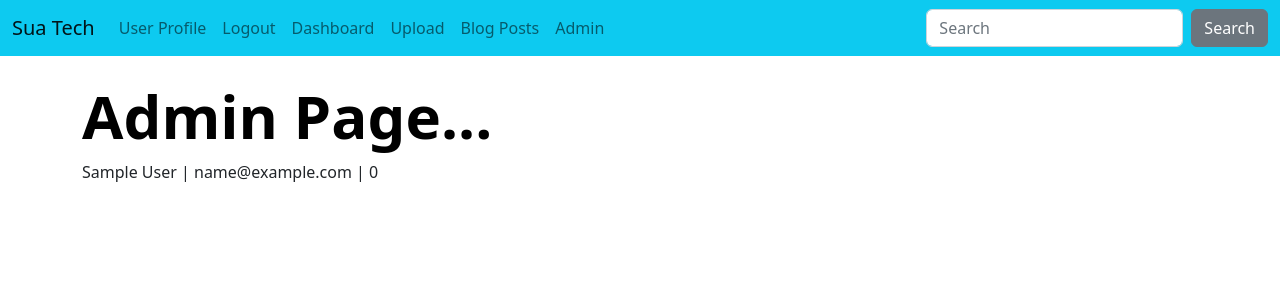
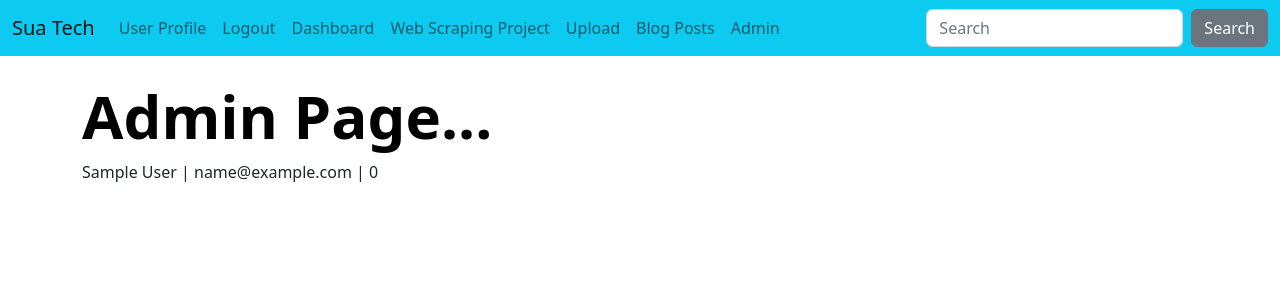
Before and after one commit to sua379/test_app, a Flask app: page /admin in a window 1280 px wide. Shown: the top 300 px of the page. Run offline with Flask 2, Linux system fonts and the light colour scheme; the visitor is signed in with stand-in values (Sample User, id 1); data comes from the database, SQL or seed files in the repository; some libraries are stand-ins or nearby versions.

Commit message:
'added_a_new_page_to_web_application'

```diff
--- a/app.py
+++ b/app.py
@@ -11,7 +11,7 @@ from datetime import datetime
 from flask_migrate import Migrate
 from werkzeug.security import generate_password_hash, check_password_hash
 from flask_login import LoginManager, UserMixin, login_user, login_required, logout_user, current_user
-from flask_test_forms import UserForm, LoginForm, NamerForm, BlogForm, SearchForm
+from flask_test_forms import UserForm, LoginForm, NamerForm, BlogForm, SearchForm, ProjectForm
 from flask_ckeditor import CKEditor
 from werkzeug.utils import secure_filename
 import os
@@ -136,6 +136,18 @@ def logout():
     logout_user()
     flash('You have been logged out...never come back')
     return redirect(url_for('login'))
+@app.route('/user_project', methods=['GET'])
+@login_required
+def user_project():
+    form=ProjectForm
+
+    if form.validate_on_submit():
+        flash('Your request have been collected sucessfully, you will get a reply in three days')
+        return render_template('project_page.html', form=form)
+    else:
+        flash('please check the information you are submitting...something went wrong')
+        return redirect(url_for('user_project'))
+
 
 #defing the function that interacts with the web page collecting blog information
 @app.route('/submit_blog_post', methods=['GET','POST'])
--- a/flask_test_forms.py
+++ b/flask_test_forms.py
@@ -46,3 +46,8 @@ class BlogForm(FlaskForm):
     slug=StringField('Slug', validators=[DataRequired()])
     content = CKEditorField('Content',validators=[DataRequired()])
     submit=SubmitField('Publish')
+
+class ProjectForm(FlaskForm):
+    username=StringField('Username', validators=[DataRequired()])
+    project_description=TextAreaField('Project Description',validators=[DataRequired()])
+    budget=IntegerField('Budget', validators=[DataRequired()])
--- a/templates/navbar.html
+++ b/templates/navbar.html
@@ -13,6 +13,9 @@
               <a class="nav-link" href="{{url_for('logout')}}">Logout</a>
             <li class="nav-item">
               <a class="nav-link" href="{{url_for('dashboard')}}">Dashboard</a>
+            </li>
+            <li class="nav-item">
+              <a class="nav-link" href="{{url_for('user_project')}}">Web Scraping Project</a>
             </li>
             <li class="nav-item">
               <a class="nav-link" href="{{url_for('blog_post')}}">Upload</a>
```
Also changed, not shown: .spyproject/config/workspace.ini, 1 other file.
